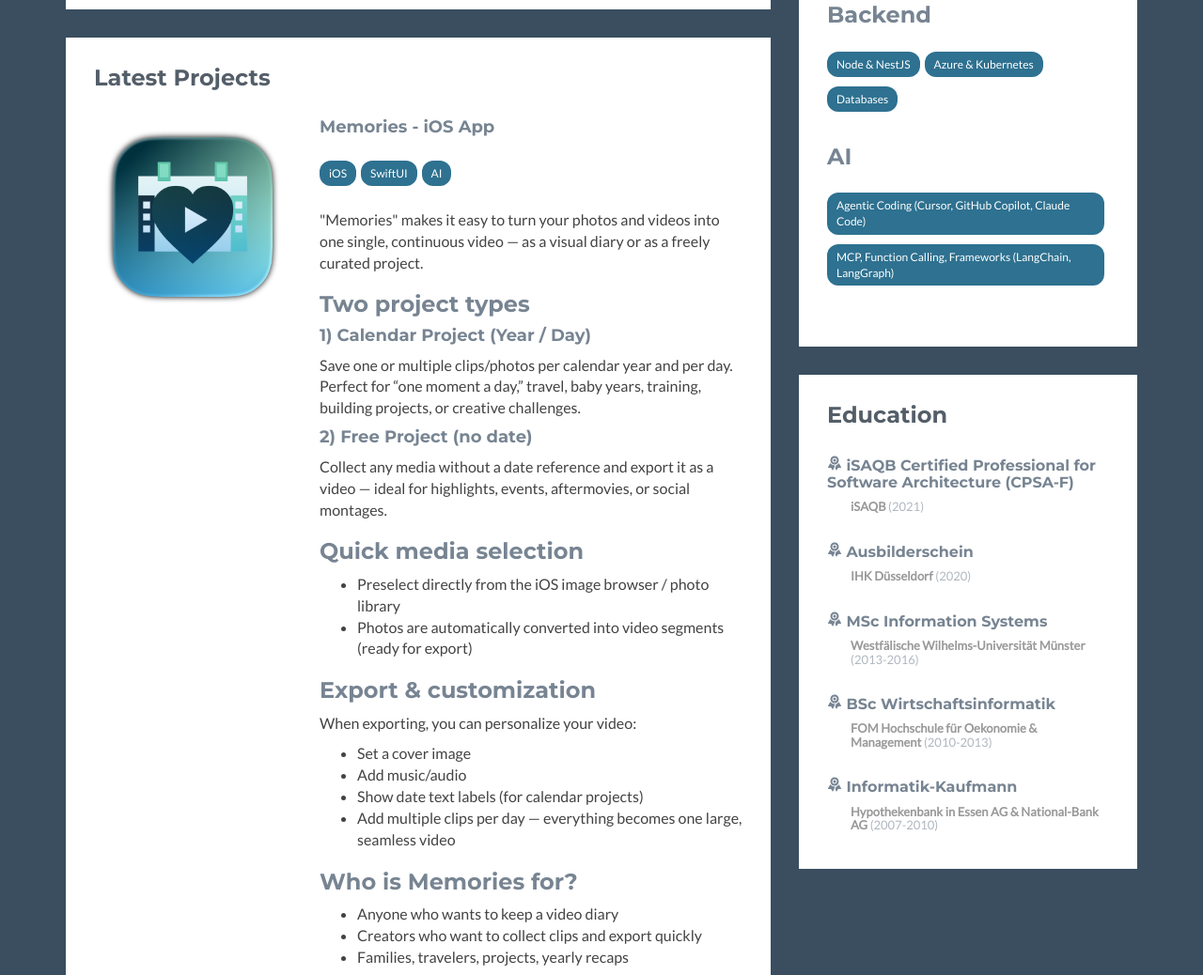
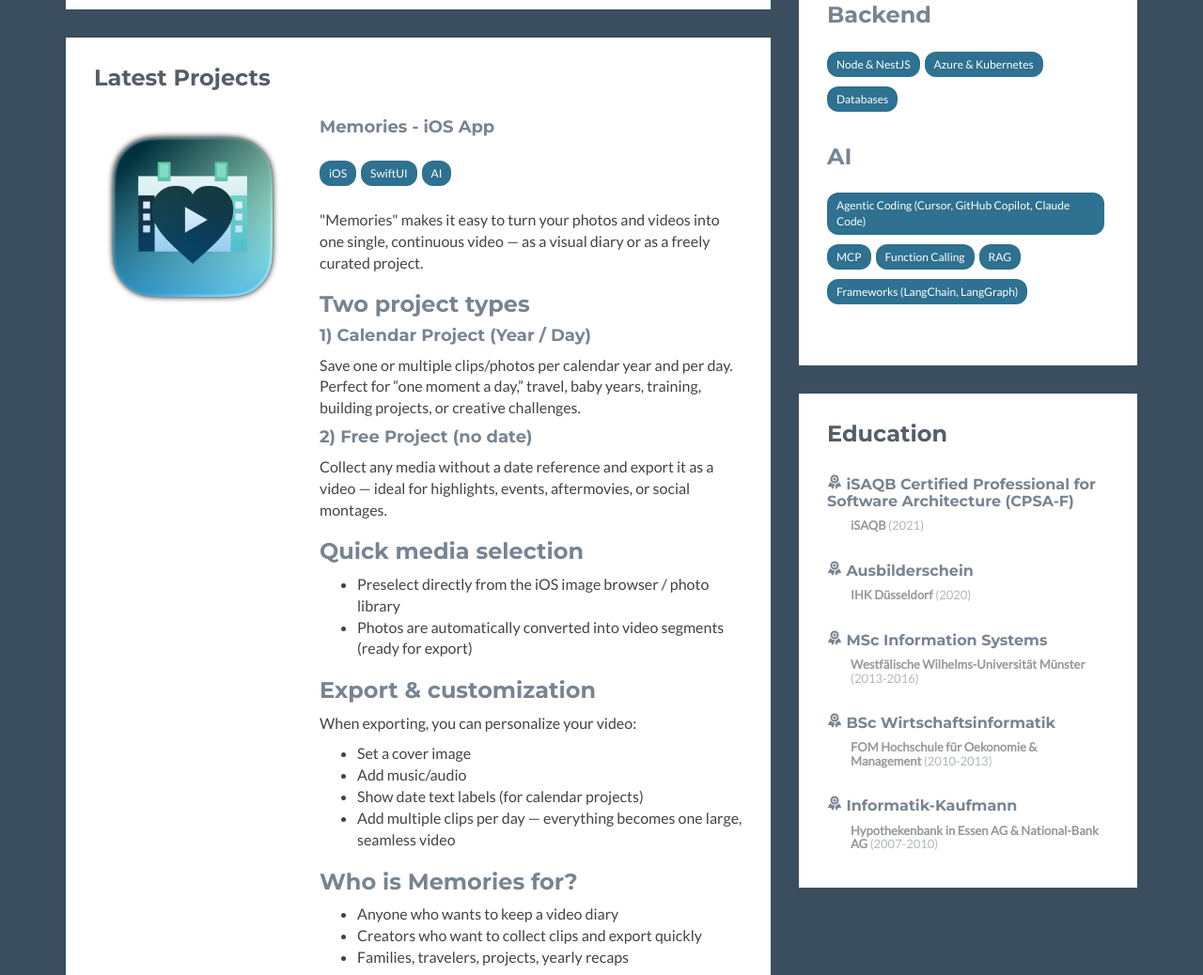
Before and after one commit to sebastianbaar/sebastianbaar.github.io, a plain HTML site: page index.html in a window 1280 px wide. Shown: the part 973-2011 px from the top of the page at 94% size. Drawn offline with nearby package versions, Linux system fonts and the light colour scheme; a script that the page names is missing.

Commit message:
Update index.html

```diff
--- a/index.html
+++ b/index.html
@@ -611,7 +611,10 @@
                                     <h3>AI</h3>
                                     <p class="tags">
                                         <span>Agentic Coding (Cursor, GitHub Copilot, Claude Code)</span>
-                                        <span>MCP, Function Calling, Frameworks (LangChain, LangGraph)</span>
+                                        <span>MCP</span>
+                                        <span>Function Calling</span>
+                                        <span>RAG</span>
+                                        <span>Frameworks (LangChain, LangGraph)</span>
                                     </p>
                                 </div>
                                 <!--//item-->
```
